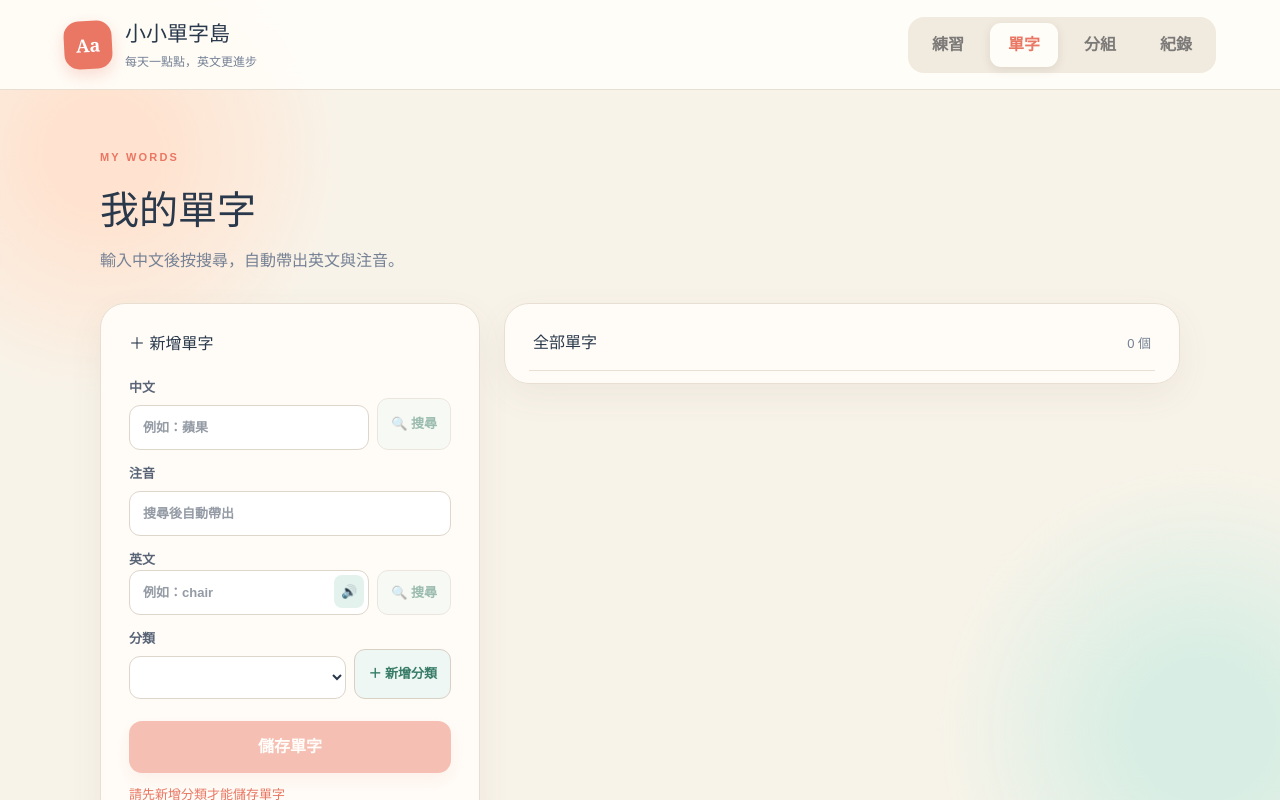
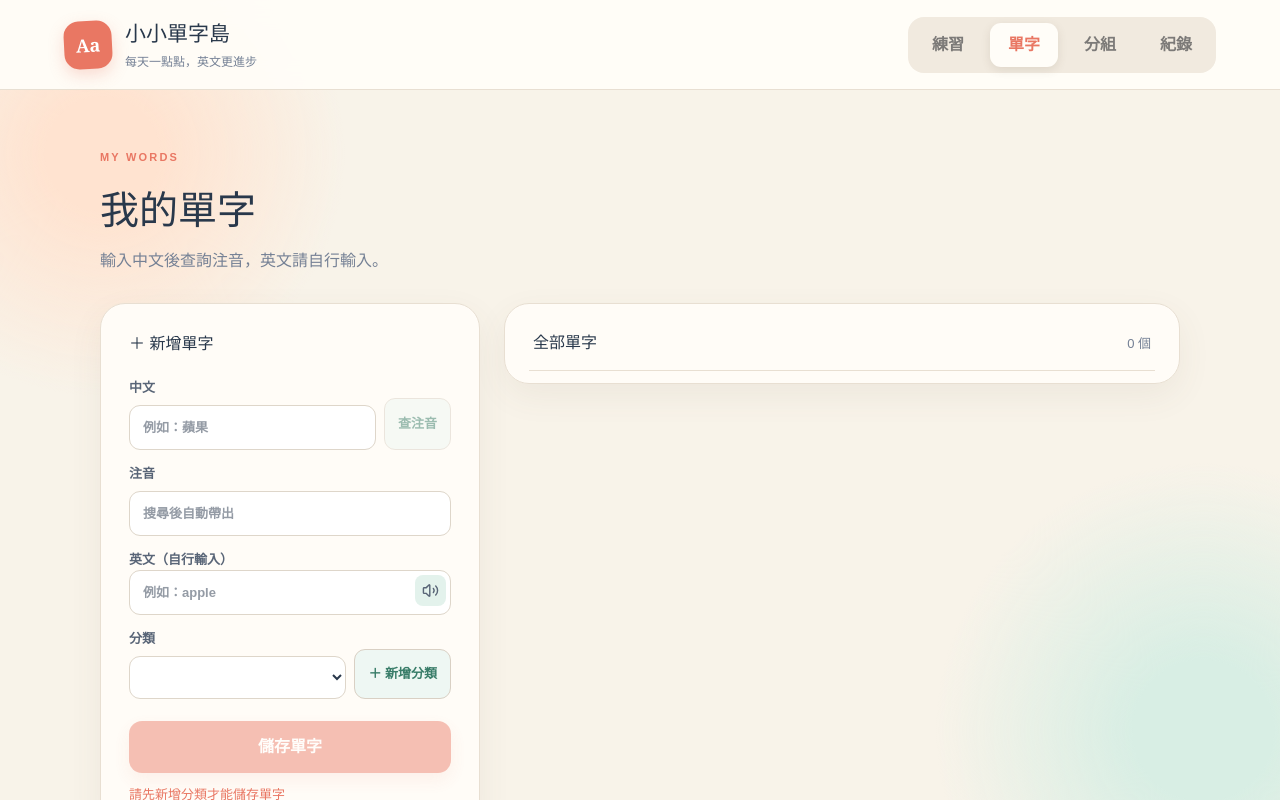
Before and after one commit to graceyiyo-cloud/practice, a React (Vite) app: page / in a window 1280 px wide. Both pictures are taken after a click on the button "單字". Shown: the top 800 px of the page. Built offline with nearby package versions, Linux system fonts and the light colour scheme.

Commit message:
fix: make Chinese lookup fill bopomofo only

```diff
--- a/src/App.tsx
+++ b/src/App.tsx
@@ -54,8 +54,8 @@ export default function App(){
  useEffect(()=>{if(ready)localStorage.setItem("little-words-v1",JSON.stringify({words,groups,history}))},[words,groups,history,ready]);
  const pool=useMemo(()=>words.filter(w=>selected.includes(w.group)),[words,selected]),cur=quiz[idx];
  const speak=(text=cur?.en)=>{if(!text||!("speechSynthesis" in window))return;speechSynthesis.cancel();const u=new SpeechSynthesisUtterance(text);u.lang="en-US";u.rate=.72;u.pitch=1.05;speechSynthesis.speak(u)};
- const searchWord=async()=>{const q=zh.trim();if(!q)return;setLookup("loading");const local=dictionary.find(x=>x[0]===q);if(local){setEn(local[1]);setBpmf(local[2]);setLookup("found");return}try{const r=await fetch(`/api/lookup?q=${encodeURIComponent(q)}&t=${Date.now()}`,{cache:"no-store"});if(!r.ok)throw Error();const d=await r.json();if(d.english)setEn(d.english.toLowerCase());if(d.bopomofo)setBpmf(d.bopomofo);setLookup(d.english||d.bopomofo?"found":"missing")}catch{setLookup("missing")}};
- const searchEnglish=()=>{const q=en.trim().toLowerCase();if(!q)return;setLookup("loading");const local=dictionary.find(x=>x[1].toLowerCase()===q);if(local){setZh(local[0]);setBpmf(local[2]);setLookup("found")}else{setLookup("missing")}};
+ const fetchBopomofo=async(text:string)=>{const r=await fetch(`https://www.moedict.tw/a/${encodeURIComponent(text)}.json`);if(!r.ok)return "";const d=await r.json();return (d.h?.[0]?.b||"") as string};
+ const searchWord=async()=>{const q=zh.trim();if(!q)return;setLookup("loading");const local=dictionary.find(x=>x[0]===q);if(local){setBpmf(local[2]);setLookup("found");return}try{let pronunciation=await fetchBopomofo(q);if(!pronunciation&&[...q].length>1){const parts=await Promise.all([...q].map(fetchBopomofo));if(parts.every(Boolean))pronunciation=parts.join(" ")}if(pronunciation){setBpmf(pronunciation);setLookup("found")}else setLookup("missing")}catch{setLookup("missing")}};
  const start=()=>{if(!pool.length)return;const q=[...pool].sort(()=>Math.random()-.5);setQuiz(q);setIdx(0);setScore(0);setAnswer("");setResult("idle");setAttempts(0);setDone(false);setTimeout(()=>speak(q[0].en),150)};
  const check=(e:FormEvent)=>{e.preventDefault();if(!cur||!answer.trim())return;const ok=answer.trim().toLowerCase()===cur.en.toLowerCase();if(ok){input.current?.blur();setResult("correct");setScore(s=>s+1)}else{setResult("wrong");setAttempts(a=>a+1);setAnswer("")}};
  const next=()=>{if(idx+1>=quiz.length){setDone(true);setHistory(h=>[{id:crypto.randomUUID(),timestamp:Date.now(),score,total:quiz.length,groupNames:groups.filter(g=>selected.includes(g.id)).map(g=>g.name)},...h]);return}const n=idx+1;setIdx(n);setAnswer("");setResult("idle");setAttempts(0);setTimeout(()=>speak(quiz[n].en),100);setTimeout(()=>input.current?.focus(),120)};
@@ -67,10 +67,10 @@ export default function App(){
  return <main><Header tab={tab} setTab={setTab}/><div className="shell">
   {tab==="practice"&&(!quiz.length||done?<section className="setup card"><span className="eyebrow">WORD PRACTICE</span><h2>{done?"完成練習！":"今天想練哪一些？"}</h2><p>{done?`答對 ${score} / ${quiz.length} 題，做得很好！`:(groups.length===0?"目前沒有任何單字，請先去「單字」頁面新增資料！":"可以同時選擇一個或多個單字分組。")}</p>{done&&<div className="score"><b>{Math.round(score/quiz.length*100)}</b><small>分</small></div>}<div className="picks">{groups.map(g=>{const on=selected.includes(g.id);return <button key={g.id} className={on?"chosen":""} style={{"--tone":g.color} as React.CSSProperties} onClick={()=>setSelected(s=>on?s.filter(x=>x!==g.id):[...s,g.id])}><i/><b>{g.name}</b><small>{words.filter(w=>w.group===g.id).length} 個單字</small>{on&&<em>✓</em>}</button>})}</div><button className="primary" disabled={!pool.length} onClick={start}>{done?"再練習一次":`開始練習（${pool.length} 題）`}</button></section>
   :<section className={`quiz card${answerFocused?" answering":""}`}><div className="qtop"><span>第 {idx+1} / {quiz.length} 題</span><span>答對 {score} 題</span></div><div className="progress"><i style={{width:`${(idx+1)/quiz.length*100}%`}}/></div><p>看中文，寫出完整英文單字</p><div className="zh">{cur?.zh}</div><div className="bpmf">{cur?.bpmf}</div><button className="speak" onClick={()=>speak()}>🔊 再聽一次</button><form onSubmit={check}><input ref={input} autoFocus value={answer} onFocus={()=>setAnswerFocused(true)} onBlur={()=>setAnswerFocused(false)} onChange={e=>{setAnswer(e.target.value);if(result==="wrong")setResult("idle")}} placeholder="在這裡輸入英文"/>{result==="idle"&&<button type="button" className="primary" onPointerDown={e=>{e.preventDefault();e.currentTarget.form?.requestSubmit()}} onClick={e=>{if(e.detail===0)e.currentTarget.form?.requestSubmit()}}>確定</button>}</form>{result==="correct"&&<div className="feedback good"><b>答對了！</b><span>{cur?.en}</span><button onClick={next}>下一題 →</button></div>}{result==="wrong"&&<div className="feedback try"><b>再想想看～</b><span>{attempts<2?"輸入錯誤，請再試一次！":"可以再聽一次或修改答案。"}</span>{attempts>=2&&<button type="button" onClick={()=>{input.current?.blur();setAnswer(cur?.en || "");setResult("correct")}}>看看答案</button>}</div>}</section>)}
-  {tab==="words"&&<section><Title en="MY WORDS" title="我的單字" p="輸入中文後按搜尋，自動帶出英文與注音。"/><div className="cols"><form className="card editor" onSubmit={saveWord}><h3>＋ 新增單字</h3>
-   <label>中文<div className="searchrow"><input value={zh} onChange={e=>{setZh(e.target.value);setLookup("idle")}} onKeyDown={e=>{if(e.key==="Enter"){e.preventDefault();searchWord()}}} placeholder="例如：蘋果"/><button type="button" className="searchbtn" onClick={searchWord} disabled={!zh.trim()||lookup==="loading"}>{lookup==="loading"?"搜尋中…":"🔍 搜尋"}</button></div>{lookup==="found"&&<small className="lookupok">✓ 已帶出英文和注音</small>}{lookup==="missing"&&<small className="lookuperror">找不到完整資料，請手動輸入或修改。</small>}</label>
+  {tab==="words"&&<section><Title en="MY WORDS" title="我的單字" p="輸入中文後查詢注音，英文請自行輸入。"/><div className="cols"><form className="card editor" onSubmit={saveWord}><h3>＋ 新增單字</h3>
+   <label>中文<div className="searchrow"><input value={zh} onChange={e=>{setZh(e.target.value);setBpmf("");setLookup("idle")}} onKeyDown={e=>{if(e.key==="Enter"){e.preventDefault();searchWord()}}} placeholder="例如：蘋果"/><button type="button" className="searchbtn" onClick={searchWord} disabled={!zh.trim()||lookup==="loading"}>{lookup==="loading"?"查詢中…":"查注音"}</button></div>{lookup==="found"&&<small className="lookupok">已帶出注音</small>}{lookup==="missing"&&<small className="lookuperror">查不到注音，請手動輸入。</small>}</label>
    <label>注音<input className="bpmf" value={bpmf} onChange={e=>setBpmf(e.target.value)} placeholder="搜尋後自動帶出"/></label>
-   <label>英文<div className="searchrow englishsearch"><div className="with"><input value={en} onChange={e=>{setEn(e.target.value);setLookup("idle")}} onKeyDown={e=>{if(e.key==="Enter"){e.preventDefault();searchEnglish()}}} placeholder="例如：chair"/><button type="button" onClick={()=>speak(en)} aria-label="播放英文發音">🔊</button></div><button type="button" className="searchbtn" onClick={searchEnglish} disabled={!en.trim()||lookup==="loading"}>{lookup==="loading"?"搜尋中…":"🔍 搜尋"}</button></div></label>
+   <label>英文（自行輸入）<div className="englishsearch"><div className="with"><input value={en} onChange={e=>setEn(e.target.value)} placeholder="例如：apple"/><button type="button" onClick={()=>speak(en)} aria-label="播放英文發音"><Volume2 size={17}/></button></div></div></label>
    <label>分類<div className="categoryrow"><select value={wg} onChange={e=>setWg(e.target.value)}>{groups.map(g=><option key={g.id} value={g.id}>{g.name}</option>)}</select><button type="button" className="addcat" onClick={()=>setInlineGroup(v=>!v)}>＋ 新增分類</button></div></label>
    {inlineGroup&&<div className="inlinegroup"><input autoFocus value={newInlineGroup} onChange={e=>setNewInlineGroup(e.target.value)} onKeyDown={e=>{if(e.key==="Enter"){e.preventDefault();saveInlineGroup()}}} placeholder="新分類名稱"/><button type="button" onClick={saveInlineGroup}>建立</button><button type="button" onClick={()=>setInlineGroup(false)}>取消</button></div>}
    <button className="primary" disabled={groups.length===0}>儲存單字</button>{groups.length===0&&<div style={{color:'var(--coral)',fontSize:13,marginTop:12}}>請先新增分類才能儲存單字</div>}</form><WordList words={words} groups={groups} speak={speak} move={(id,group)=>setWords(s=>s.map(w=>w.id===id?{...w,group}:w))} remove={id=>setWords(s=>s.filter(w=>w.id!==id))}/></div></section>}
```
